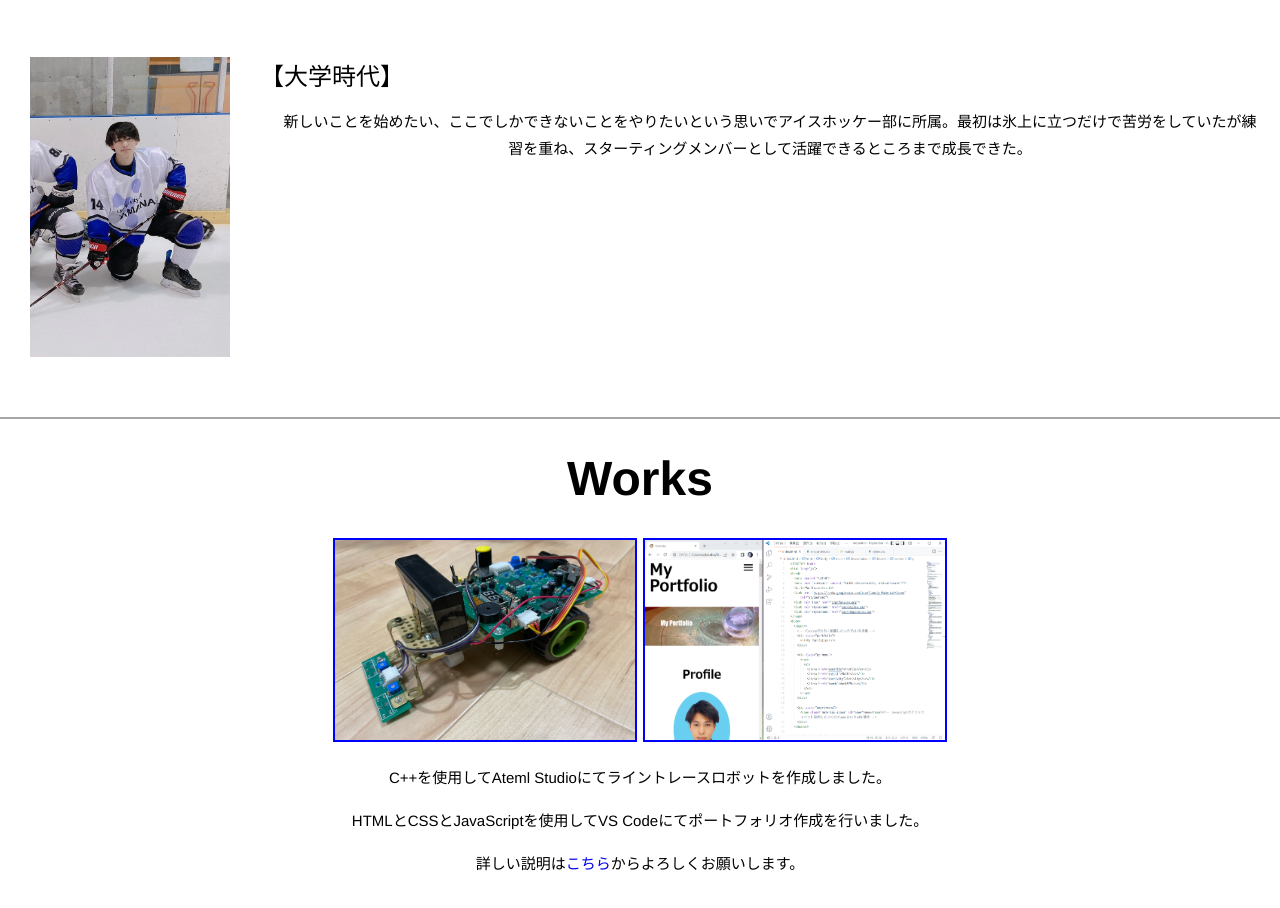
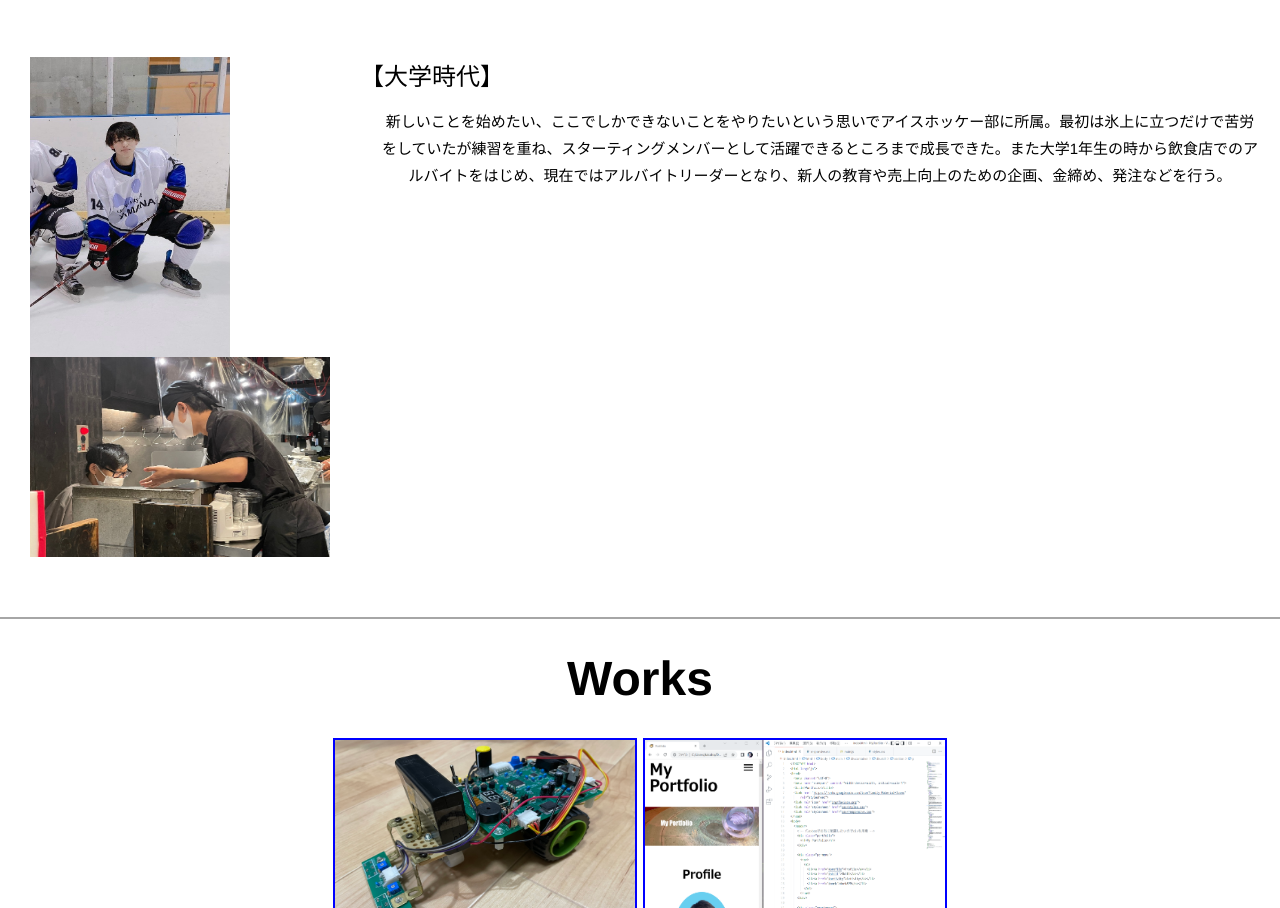
Before and after one commit to takaho0424/takaho0424.github.io, a plain HTML site: page index.html in a window 1280 px wide. Shown: the part 3177-4085 px from the top of the page. Drawn offline with Linux system fonts and the light colour scheme.

Commit message:
Add files via upload

```diff
--- a/index.html
+++ b/index.html
@@ -151,10 +151,13 @@
               <img src="img/img7.jpg"
                 width="200px"
                 height="300px">
+                <img src="img/アルバイト.png"
+                width="300px"
+                height="200px">
             </div>
             <div class="desc">
               <span>【大学時代】</span>
-              <p>新しいことを始めたい、ここでしかできないことをやりたいという思いでアイスホッケー部に所属。最初は氷上に立つだけで苦労をしていたが練習を重ね、スターティングメンバーとして活躍できるところまで成長できた。</p>
+              <p>新しいことを始めたい、ここでしかできないことをやりたいという思いでアイスホッケー部に所属。最初は氷上に立つだけで苦労をしていたが練習を重ね、スターティングメンバーとして活躍できるところまで成長できた。また大学1年生の時から飲食店でのアルバイトをはじめ、現在ではアルバイトリーダーとなり、新人の教育や売上向上のための企画、金締め、発注などを行う。</p>
             </div>
         </section>
       </div>
```
Also changed, not shown: img/アルバイト.png (added).
